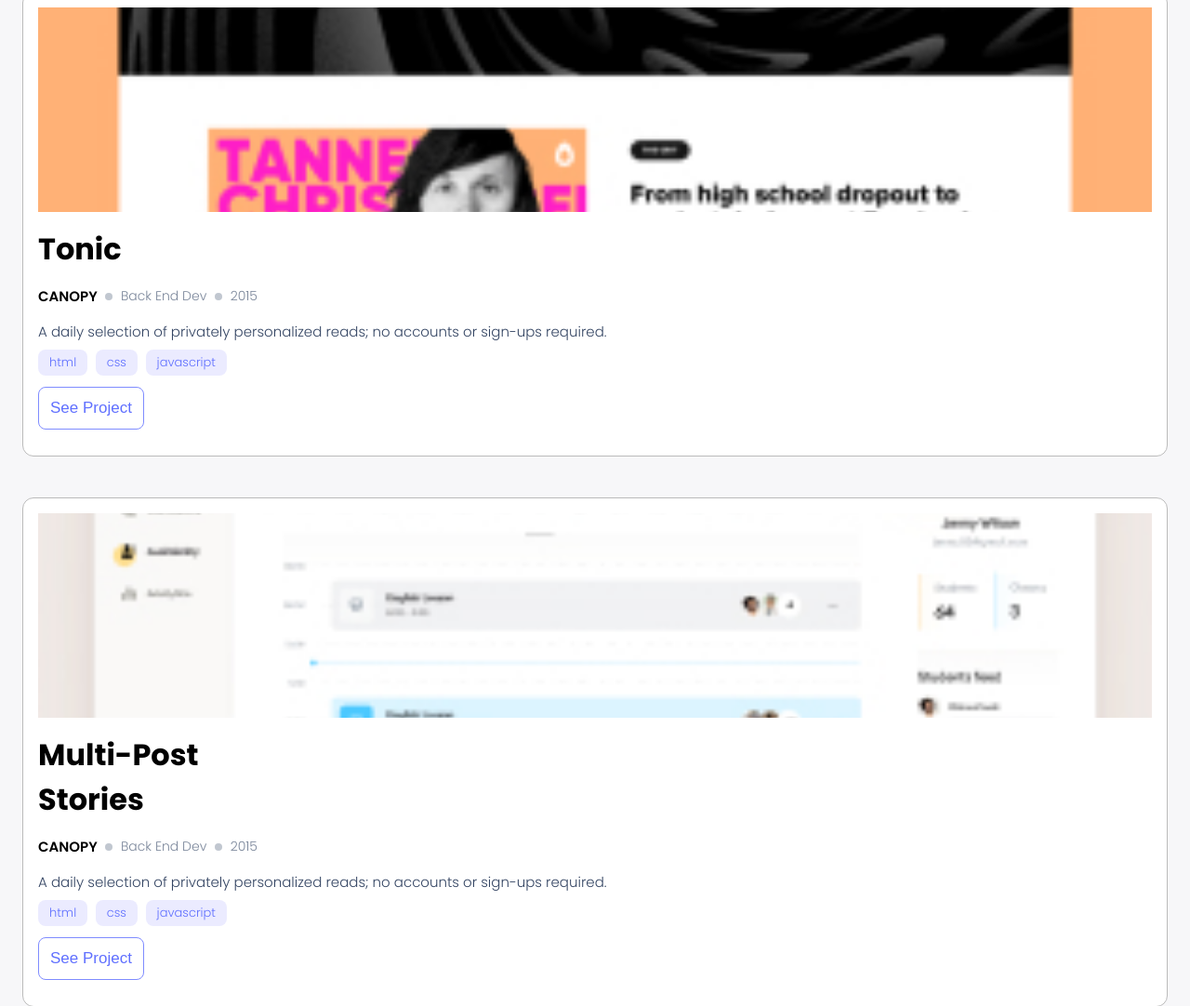
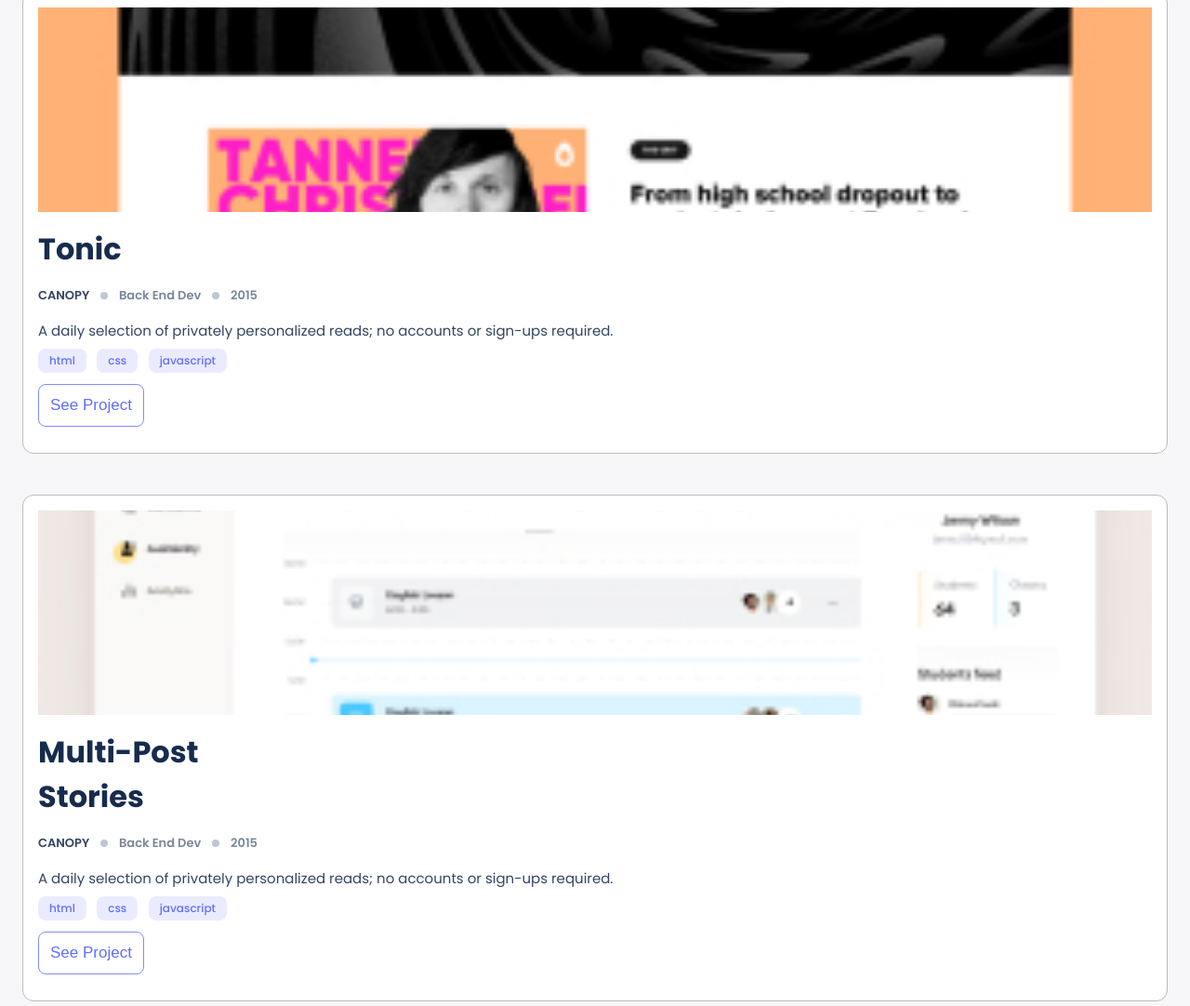
Before and after one commit to Zuhaib042/portfolio, a website: page index.html in a window 1280 px wide. Shown: the part 1076-2158 px from the top of the page at 93% size. Drawn offline with Linux system fonts and the light colour scheme.

Commit message:
Fix all the mistakes that are mentioned by code reviwer regarding to the pixel perfect design

```diff
--- a/index.html
+++ b/index.html
@@ -71,7 +71,7 @@
         <!-- works section -->
 
         <section class="works">
-            <h1 class="works-title">My Projects</h1>
+            <h2 class="works-title">My Projects</h2>
             <article class="d-flex flex-column card">
                 <div class="card-image">
                     <img src="./images/portfolio-img4.jpg" alt="example-image1">
--- a/style.css
+++ b/style.css
@@ -110,8 +110,8 @@ body {
   background-color: var(--btn-background);
   border-radius: 8px;
   padding: 4px 12px;
-  font-weight: 300;
-  font-size: 13px;
+  font-weight: 500;
+  font-size: 12px;
   color: var(--primary-color);
 }
 
@@ -167,11 +167,12 @@ body {
 .primary-text h2 {
   font-weight: 700;
   font-size: 32px;
+  color: var(--headings-color);
 }
 
 .primary-text p {
   margin: 8px 0;
-  font-weight: 300;
+  font-weight: 400;
   color: var(--text-color);
   font-size: 15px;
 }
@@ -180,7 +181,7 @@ body {
   height: 8px;
   width: 8px;
   border-radius: 50%;
-  background-color: var(--light-color);
+  background-color: #c1c7d0;
 }
 
 .frame {
@@ -191,12 +192,14 @@ body {
 }
 
 .frame h6 {
-  font-size: 15px;
+  font-size: 13px;
   font-weight: 600;
+  color: var(--text-color);
 }
 
 .frame p {
-  font-size: 14px;
+  font-size: 13px;
+  font-weight: 600;
   color: var(--text-light);
 }
 
```
